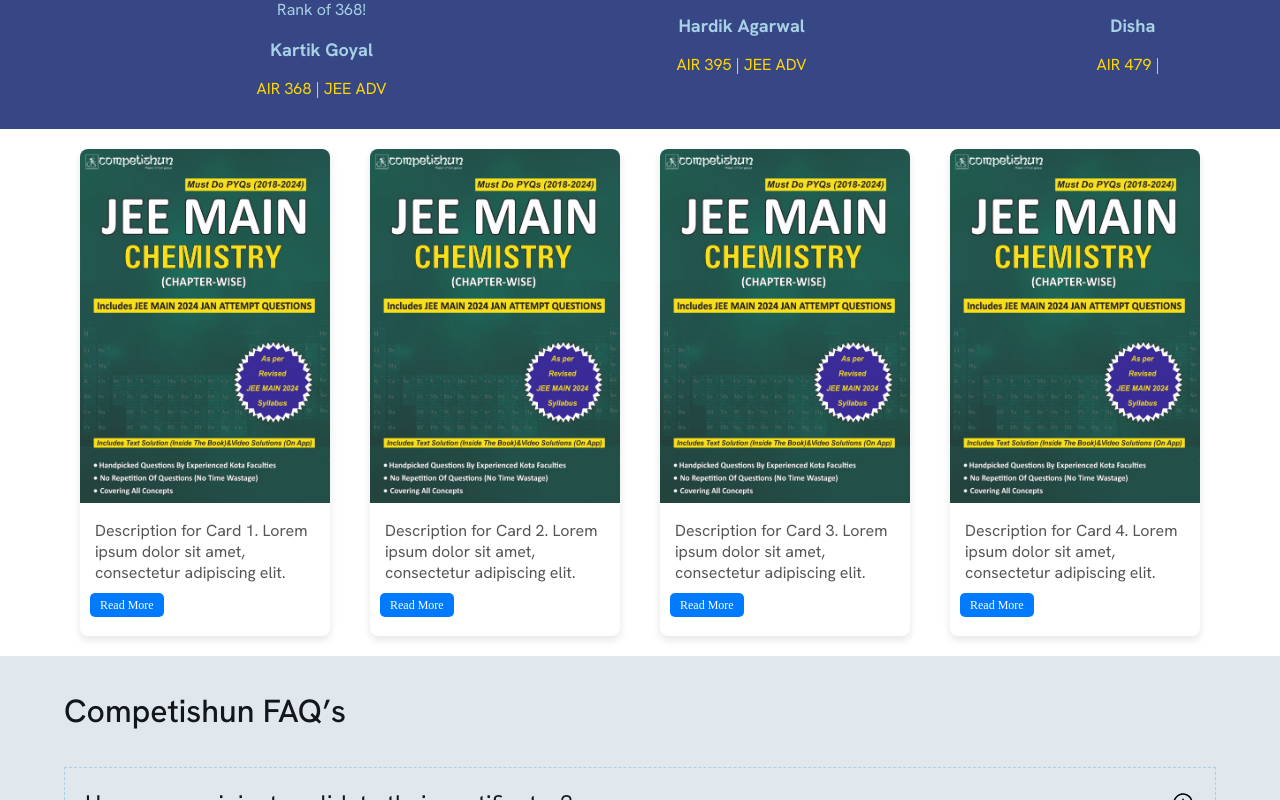
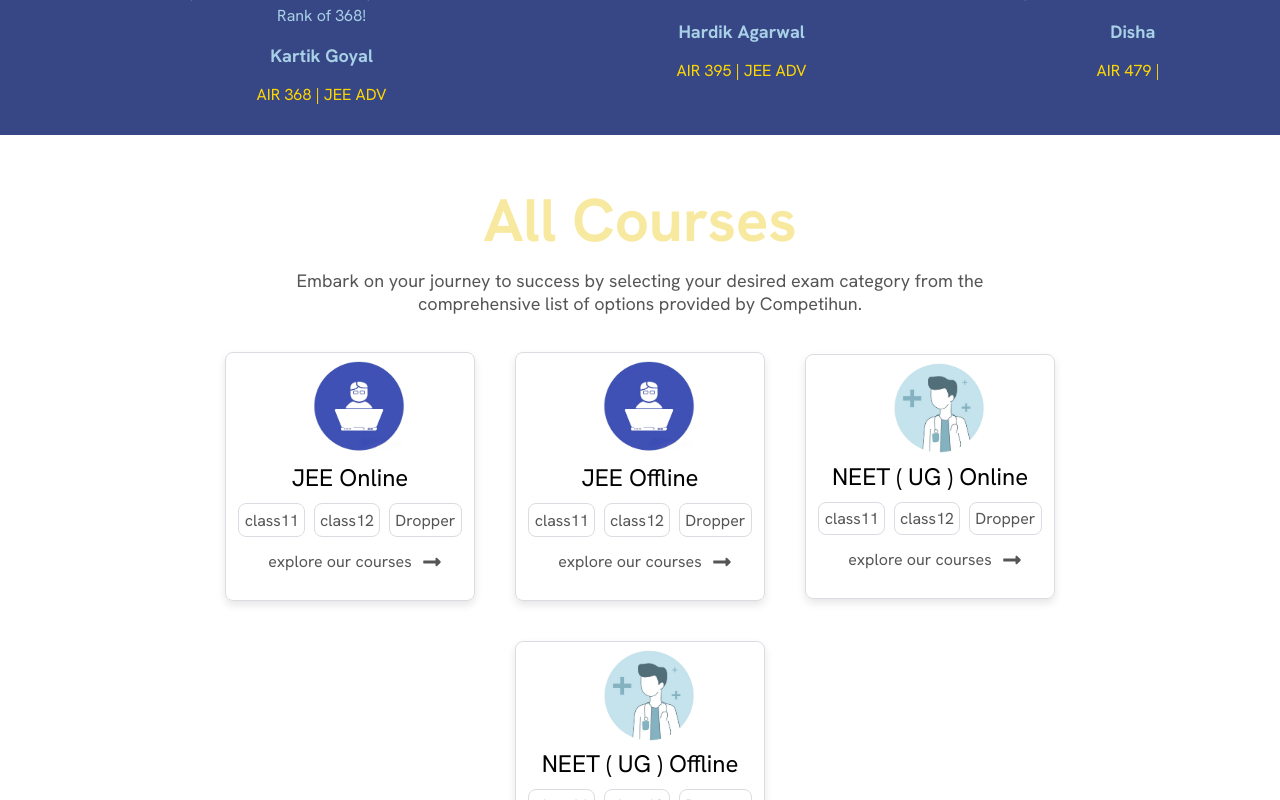
Before and after one commit to Shankar-001/Competishun, a React (Vite) app: page /enroll-now in a window 1280 px wide. Shown: the part 2140-2940 px from the top of the page. Built offline with nearby package versions, Linux system fonts and the light colour scheme; no server answers.

Commit message:
courses section and rsult section

```diff
--- a/src/components/LandingComponent/CoursesSection.jsx
+++ b/src/components/LandingComponent/CoursesSection.jsx
@@ -1,49 +1,86 @@
 import React from 'react';
-// import './CardComponent.css'; // Assuming the CSS file name is CardComponent.css
-import img from '../../assets/Books/JeeMain/JeeMainChemistry.jpg';
+// import { FaUserDoctor } from "react-icons/fa6";
+import img from '../../assets/LandingPage/doctor.png';
+import jeeimg from '../../assets/LandingPage/jee.png';
+import { FaLongArrowAltRight } from 'react-icons/fa';
+import { useNavigate } from 'react-router-dom';
 
 const CoursesSection = () => {
+  const navigate = useNavigate();
+  const Allcoursedata = [
+    {
+      icon: jeeimg,
+      cardhead: 'JEE Online',
+      class1: 'class11',
+      class2: 'class12',
+      class3: 'Dropper',
+      button: 'Explore our courses',
+      title: 'jee-online-courses',
+    },
+    {
+      icon: jeeimg,
+      cardhead: 'JEE Offline',
+      class1: 'class11',
+      class2: 'class12',
+      class3: 'Dropper',
+      button: 'Explore our courses',
+      title: 'jee-offline-courses',
+    },
+    {
+      icon: img,
+      cardhead: 'NEET ( UG ) Online',
+      class1: 'class11',
+      class2: 'class12',
+      class3: 'Dropper',
+      button: 'Explore our courses',
+      title: 'neet-online-courses',
+    },
+    {
+      icon: img,
+      cardhead: 'NEET ( UG ) Offline',
+      class1: 'class11',
+      class2: 'class12',
+      class3: 'Dropper',
+      button: 'Explore our courses',
+      title: 'neet-offline-courses',
+    },
+  ];
+  const handleCardClick = (data) => {
+    navigate(`/courses/${data.title}`);
+  };
   return (
-    <div className="card-container">
-      <div className="card">
-        <img src={img} alt="Image 1" />
-        <div className="description">
-          Description for Card 1. Lorem ipsum dolor sit amet, consectetur
-          adipiscing elit.
-        </div>
-        <a href="link1" className="read-more">
-          Read More
-        </a>
+    <div className="card-main-container">
+      <div className='card-main-heading'>
+        <p className="main-heading">All Courses</p>
+        <p className="main-heading-desc">
+          Embark on your journey to success by selecting your desired exam
+          category from the comprehensive list of options provided by
+          Competihun.
+        </p>
       </div>
-      <div className="card">
-        <img src={img} alt="Image 2" />
-        <div className="description">
-          Description for Card 2. Lorem ipsum dolor sit amet, consectetur
-          adipiscing elit.
-        </div>
-        <a href="link2" className="read-more">
-          Read More
-        </a>
-      </div>
-      <div className="card">
-        <img src={img} alt="Image 3" />
-        <div className="description">
-          Description for Card 3. Lorem ipsum dolor sit amet, consectetur
-          adipiscing elit.
-        </div>
-        <a href="link3" className="read-more">
-          Read More
-        </a>
-      </div>
-      <div className="card">
-        <img src={img} alt="Image 4" />
-        <div className="description">
-          Description for Card 4. Lorem ipsum dolor sit amet, consectetur
-          adipiscing elit.
-        </div>
-        <a href="link4" className="read-more">
-          Read More
-        </a>
+
+      <div className="card-container">
+        {Allcoursedata.map((data, index) => (
+          <div className="card" key={index}>
+            <div className="card-icon">
+              <img src={data.icon} alt="img" />
+            </div>
+            <div className="card-heading"> {data.cardhead}</div>
+            <div className="card-class">
+              <div className="description">{data.class1}</div>
+              <div className="description">{data.class2}</div>
+              <div className="description">{data.class3}</div>
+            </div>
+            <div className="explore-button" onClick={() => handleCardClick(data)}>
+              <div className="read-more" >
+                <p>explore our courses</p>
+                <p className="arrow-icon">
+                  <FaLongArrowAltRight size={20} />
+                </p>
+              </div>
+            </div>
+          </div>
+        ))}
       </div>
     </div>
   );
--- a/src/index.css
+++ b/src/index.css
@@ -3024,6 +3024,9 @@
   align-self: start;
   justify-self: start;
 }
+.Landing-Page-Main-Container .landing-highlight .btn:hover {
+  background-color: var(--golden-color);
+}
 @media (max-width: 40em) {
   .Landing-Page-Main-Container .landing-highlight .btn {
     align-self: center;
@@ -3177,48 +3180,141 @@
     margin-top: 2rem;
   }
 }
-.Landing-Page-Main-Container .card-container {
-  display: flex;
+.Landing-Page-Main-Container .card-main-container {
+  width: var(--landing-page-main-info-width);
+  font-size: 6rem;
+  font-weight: 700;
+  font-family: var(--font-family);
+  font-weight: bold;
+  margin-bottom: 1.5%;
+}
+.Landing-Page-Main-Container .card-main-container .card-main-heading {
+  display: flex;
+  flex-direction: column;
+  justify-content: center;
+  align-items: center;
+}
+.Landing-Page-Main-Container .card-main-container .card-main-heading .main-heading {
+  color: var(--landing-primary-color);
+  font-size: 6rem;
+  font-weight: 700;
+  font-family: var(--font-family);
+  padding-top: 4%;
+  display: flex;
+  justify-content: center;
+  margin-bottom: 1rem;
+}
+@media (max-width: 750px) {
+  .Landing-Page-Main-Container .card-main-container .card-main-heading .main-heading {
+    font-size: 4.8rem;
+    font-weight: 600;
+    font-family: var(--font-family);
+  }
+}
+.Landing-Page-Main-Container .card-main-container .card-main-heading .main-heading-desc {
+  text-align: center;
+  font-size: 1.8rem;
+  font-weight: 400;
+  font-family: var(--font-family);
+  color: #555;
+  width: 70%;
+  padding-bottom: 1.5%;
+}
+.Landing-Page-Main-Container .card-main-container .card-container {
   flex-wrap: wrap;
-  justify-content: center;
-}
-.Landing-Page-Main-Container .card-container .card {
+  display: flex;
+  flex-direction: row;
+  justify-content: center;
+  align-items: center;
+  font-size: 0rem;
+}
+.Landing-Page-Main-Container .card-main-container .card-container .card {
   width: 250px;
   margin: 20px;
   padding-bottom: 2%;
   box-shadow: 0 4px 8px rgba(0, 0, 0, 0.1);
+  border: 1px solid rgb(217, 220, 225);
   border-radius: 8px;
   overflow: hidden;
-}
-.Landing-Page-Main-Container .card-container .card img {
-  width: 100%;
-  height: auto;
-  object-fit: cover;
-}
-.Landing-Page-Main-Container .card-container .card .description {
-  font-size: 1.6rem;
-  font-weight: 400;
-  font-family: var(--font-family);
-  color: var(--darkest-bg-color);
-  padding: 15px;
+  transition: border-color 0.3s ease;
+  display: flex;
+  flex-direction: column;
+  justify-content: center;
+  align-items: center;
+}
+.Landing-Page-Main-Container .card-main-container .card-container .card:hover {
+  border-color: #007bff; /* Change border color on hover */
+}
+.Landing-Page-Main-Container .card-main-container .card-container .card .card-icon {
+  width: 50%; /* Adjust as needed */
+  color: #007bff;
+  padding: 3%;
+  padding-left: 10%;
+}
+@media (max-width: 488px) {
+  .Landing-Page-Main-Container .card-main-container .card-container .card .card-icon {
+    width: 30%;
+  }
+}
+.Landing-Page-Main-Container .card-main-container .card-container .card .card-heading {
+  font-size: 2.4rem;
+  font-weight: 400;
+  font-family: var(--font-family);
+}
+.Landing-Page-Main-Container .card-main-container .card-container .card .card-class {
+  display: flex;
+  flex-direction: row;
+  justify-content: center;
+  align-items: center;
+  padding-top: 4%;
+  gap: 5%;
+}
+.Landing-Page-Main-Container .card-main-container .card-container .card .card-class .description {
+  font-size: 1.6rem;
+  font-weight: 400;
+  font-family: var(--font-family);
+  color: var(--darkest-bg-color);
+  border-radius: 8px; /* Adding border radius */
+  border: 1px solid rgb(217, 220, 225);
+  padding: 3%;
   color: #555;
 }
-.Landing-Page-Main-Container .card-container .card .read-more {
-  background-color: #007bff;
-  color: #fff;
-  padding: 5px 10px;
+.Landing-Page-Main-Container .card-main-container .card-container .card .explore-button {
+  cursor: pointer;
+}
+.Landing-Page-Main-Container .card-main-container .card-container .card .explore-button .read-more {
+  font-size: 1.6rem;
+  font-weight: 400;
+  font-family: var(--font-family);
+  color: var(--darkest-bg-color);
+  display: flex;
+  flex-direction: row;
+  justify-content: flex-start;
+  align-items: center;
+  gap: 1rem;
+  margin-top: 5%;
   text-decoration: none;
   border-radius: 5px;
-  font-size: 12px;
   margin-left: 1rem;
+  color: #555;
+}
+.Landing-Page-Main-Container .card-main-container .card-container .card .explore-button .read-more:hover {
+  color: blue;
+}
+.Landing-Page-Main-Container .card-main-container .card-container .card .explore-button .read-more .arrow-icon {
+  margin-top: 6px;
+  color: #555;
+}
+.Landing-Page-Main-Container .card-main-container .card-container .card .explore-button .read-more .arrow-icon:hover {
+  color: blue;
 }
 @media screen and (max-width: 768px) {
-  .Landing-Page-Main-Container .card-container .card {
+  .Landing-Page-Main-Container .card-main-container .card-container .card {
     width: calc(50% - 40px);
   }
 }
 @media screen and (max-width: 480px) {
-  .Landing-Page-Main-Container .card-container .card {
+  .Landing-Page-Main-Container .card-main-container .card-container .card {
     width: calc(100% - 40px);
   }
 }
@@ -3323,18 +3419,23 @@
   }
 }
 .Landing-Page-Main-Container .result-main-conatiner .my-component .content-container .join-now-button {
+  font-size: 1.6rem;
+  font-weight: 400;
+  font-family: var(--font-family);
+  color: var(--darkest-bg-color);
+  font-weight: 700;
   padding: 2.5% 4%;
-  background-color: var(--landing-darkest-bg-color);
+  background-color: var(--landing-primary-color);
   margin-left: 40%;
   margin-top: 5%;
-  color: #fff;
+  color: var(--landing-darkest-bg-color);
   border: none;
   border-radius: 5px;
   cursor: pointer;
   transition: background-color 0.3s ease;
 }
 .Landing-Page-Main-Container .result-main-conatiner .my-component .content-container .join-now-button:hover {
-  background-color: #041143;
+  background-color: var(--golden-color);
 }
 @media (min-width: 768px) {
   .Landing-Page-Main-Container .result-main-conatiner .my-component .my-component .component2 img {
--- a/src/styles/components/LandingComponent/CoursesSection.scss
+++ b/src/styles/components/LandingComponent/CoursesSection.scss
@@ -1,40 +1,106 @@
+.card-main-container {
+  width: var(--landing-page-main-info-width);
+  @include h1;
+  font-weight: bold;
+  margin-bottom: 1.5%;
+  .card-main-heading {
+    @include flex-cc(column);
+    .main-heading {
+      color: var(--landing-primary-color);
+      @include h1;
+      padding-top: 4%;
+      display: flex;
+      justify-content: center;
+      margin-bottom: 1rem;
+
+      @media (max-width: 750px) {
+        @include h2;
+      }
+    }
+    .main-heading-desc {
+      // @include flex-cc;
+      text-align: center;
+      @include h5;
+      color: #555;
+      width: 70%;
+      padding-bottom: 1.5%;
+    }
+  }
   .card-container {
-    display: flex;
     flex-wrap: wrap;
-    justify-content: center;
-    // margin-bottom: 1rem;
+    @include flex-cc;
+    font-size: 0rem;
     .card {
       width: 250px;
       margin: 20px;
       padding-bottom: 2%;
       box-shadow: 0 4px 8px rgba(0, 0, 0, 0.1);
+      border: 1px solid rgb(217, 220, 225);
       border-radius: 8px;
       overflow: hidden;
+      transition: border-color 0.3s ease;
+      @include flex-cc(column);
 
-      img {
-        width: 100%;
-        height: auto;
-        object-fit: cover;
+      &:hover {
+        border-color: #007bff; /* Change border color on hover */
       }
 
+      .card-icon {
+        width: 50%; /* Adjust as needed */
+        // height: 15rem; /* Adjust as needed */
+        // border-radius: 0%;
+        // width: 50%;
+        color: #007bff;
+        padding: 3%;
+        padding-left: 10%;
+        @media (max-width: 488px) {
+          width: 30%;
+        }
+      }
+
+      .card-heading {
+        @include h4;
+      }
+
+      .card-class {
+        @include flex-cc;
+        padding-top: 4%;
+        gap: 5%;
         .description {
           @include bodyText;
-        padding: 15px;
+          border-radius: 8px; /* Adding border radius */
+          border: 1px solid rgb(217, 220, 225);
+          padding: 3%;
           // font-size: 14px;
           color: #555;
         }
+      }
+      .explore-button {
+        cursor: pointer;
+
 
         .read-more {
-        // bottom: 10px;
-        // right: 10px;
-        background-color: #007bff;
-        color: #fff;
-        padding: 5px 10px;
+          @include bodyText;
+          @include flex-sc;
+          gap: 1rem;
+          margin-top: 5%;
           text-decoration: none;
           border-radius: 5px;
-        font-size: 12px;
           margin-left: 1rem;
-        // margin-bottom: 10rem;
+          color: #555;
+          &:hover {
+            color: blue;
+          }
+          .arrow-icon {
+            margin-top: 6px;
+            // font-size: 2rem;
+            color: #555;
+            // margin-left: 2rem;
+            &:hover {
+              color: blue;
+            }
+          }
+        }
       }
     }
 
@@ -50,3 +116,4 @@
       }
     }
   }
+}
```
Also changed, not shown: src/styles/components/LandingComponent/LandingHomeSection.scss (+5 -2 lines), src/styles/components/LandingComponent/ResultSection.scss (+5 -3 lines), src/assets/LandingPage/doctor.png (added), src/assets/LandingPage/jee.png (added). Lines whose indentation alone changed are shown as unchanged.
